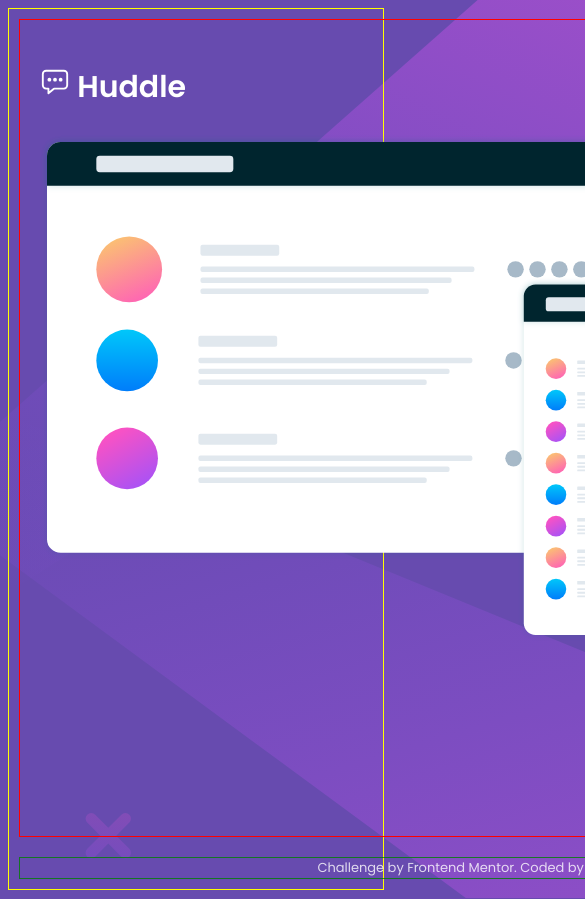
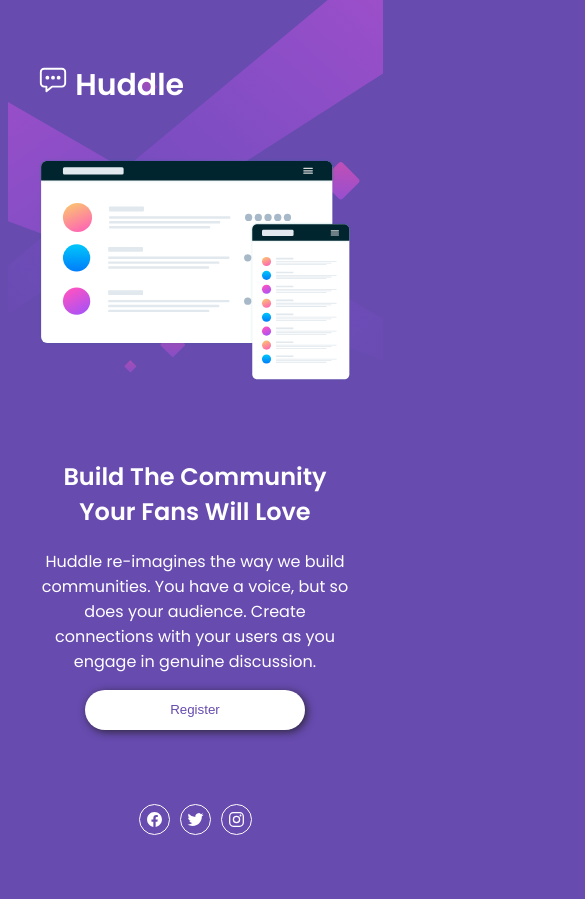
Before and after one commit to lomaferreira/Landing-Page, a plain HTML site: page index.html in a window 390 px wide. Shown: the top 899 px of the page, 585 px wide, since content can reach past the window. Drawn offline with nearby package versions, Linux system fonts and the light colour scheme.

Commit message:
add media queries

```diff
--- a/index.html
+++ b/index.html
@@ -16,8 +16,8 @@
   <body>
     <div class="container">
       <section class="head">
-      <h1><ion-icon name="chatbox-ellipses-outline"></ion-icon>  Huddle  </h1>
-      <img src="./assets/illustration-mockups.svg" alt="ilustração modelo" />
+      <h1><ion-icon name="chatbox-ellipses-outline"></ion-icon>  Huddle  </h1><br>
+      <img src="./assets/illustration-mockups.svg" alt="ilustração modelo" width="100%" />
       </section>
       <section class="body">
         <h2>Build The Community <br>Your Fans Will Love</h2>
--- a/style.css
+++ b/style.css
@@ -8,29 +8,32 @@ h1 {
 body {
   font-family: 'Open Sans', sans-serif;
   font-family: 'Poppins', sans-serif;
-  background: hsl(257, 40%, 49%) url(./assets/bg-desktop.svg
-  ) no-repeat left/cover;
+  background: hsl(257, 40%, 49%) url(./assets/bg-desktop.svg) no-repeat
+    left/cover;
   color: white;
+
 }
+
+/*position of containers*/
 .container {
-  border: 1px solid yellow;
   display: grid;
-  grid-template-columns: repeat(2, 1fr);
+  grid-template-columns: 60% 40% ;
   width: 100%;
 }
 section {
-  border: 1px solid red;
   margin: 10px;
   padding: 20px;
 }
 .body {
   margin-top: 150px;
 }
+
+/*button*/
 button {
   display: block;
   border: 0;
-  height: 9%;
-  width: 30%;
+  height: 40px;
+  width: 40%;
   background: white;
   color: hsl(257, 40%, 49%);
   font-weight: 500;
@@ -42,15 +45,16 @@ button:hover {
   background: hsl(300, 69%, 71%);
   color: white;
 }
+
+/*social media*/
 ul {
   list-style: none;
   display: flex;
   flex-direction: row;
-  gap: 20px;
+  gap: 10px;
   justify-content: end;
   font-size: 17px;
   margin-top: 150px;
-
 }
 ul > li {
   display: flex;
@@ -59,25 +63,53 @@ ul > li {
   border: 1px solid rgb(255, 252, 252);
   border-radius: 50%;
   padding: 6px;
-   transition: border 0.1s;
-    transition: color 0.1s;
+  transition: border 0.1s;
+  transition: color 0.1s;
 }
-  ul>li:hover{
-    border:1px solid hsl(300, 69%, 71%);
-    color: hsl(300, 69%, 71%)
-  }
+ul > li:hover {
+  border: 1px solid hsl(300, 69%, 71%);
+  color: hsl(300, 69%, 71%);
+}
+
+/*footer*/
 footer {
-  border: 1px solid green;
   grid-column: 1/3;
   text-align: center;
-  margin: 10px;
+  padding: 24px;
   font-size: 13px;
   opacity: 0.8;
 }
-footer > a{
+footer > a {
   color: white;
   text-decoration: none;
 }
-footer > a:hover{
-  color: hsl(300, 76%, 76%)
+footer > a:hover {
+  color: hsl(300, 76%, 76%);
 }
+
+/*media queries*/
+@media (max-width: 800px) {
+  body {
+    background: hsl(257, 40%, 49%) url(./assets/bg-mobile.svg) no-repeat
+      top;
+  }
+  .container {
+    display: flex;
+    flex-direction: column;
+  }
+  .body {
+  margin-top: 0;
+  text-align: center;
+}
+button {
+  width:70% ;
+  margin: 0 auto;
+}
+
+ul {
+  justify-content: center;
+  align-items: center;
+  margin-top: 50px;
+  padding: 24px 0;
+}
+}
```
